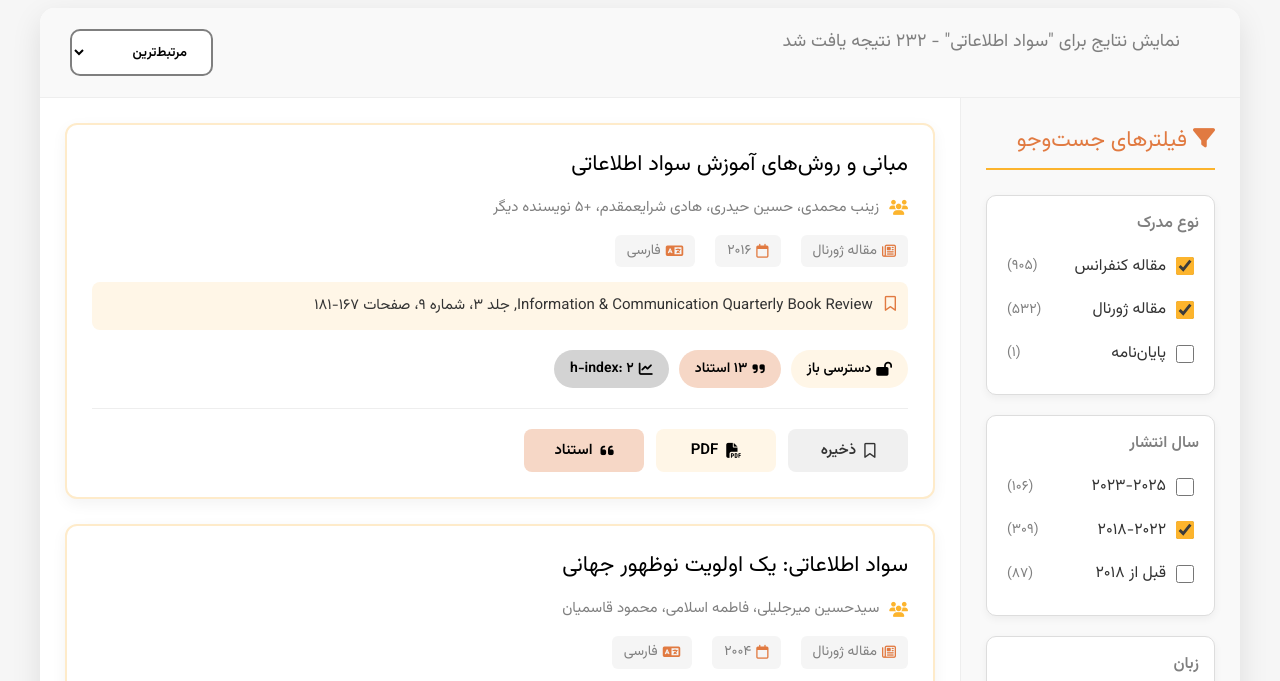
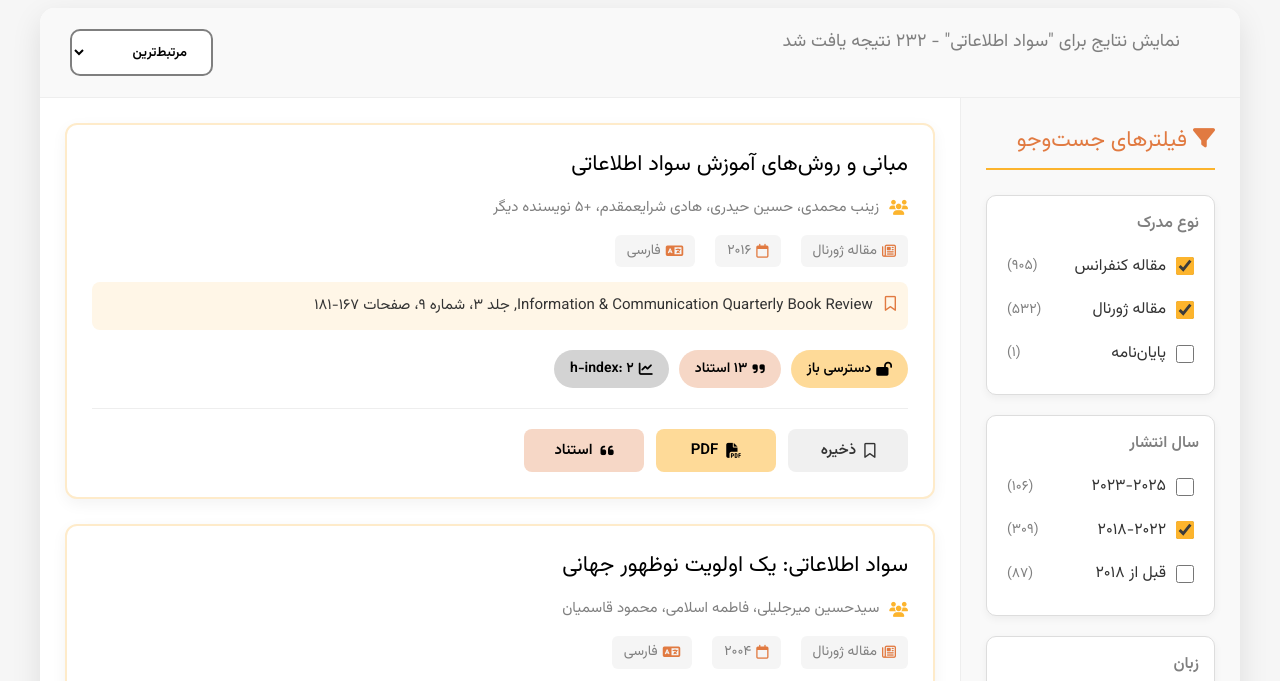
Before and after one commit to SciExplore-2025/resultpage, a plain HTML site: page index.html in a window 1280 px wide. Shown: the part 82-763 px from the top of the page. Drawn offline with Linux system fonts and the light colour scheme.

Commit message:
Update index.html

```diff
--- a/index.html
+++ b/index.html
@@ -353,7 +353,7 @@
         }
 
         .tag-open {
-            background: #FFF6E7;
+            background: #FEDA98;
             color: black;
         }
 
@@ -399,7 +399,7 @@
         }
 
         .btn-pdf {
-            background: #FFF6E7;
+            background: #FEDA98;
             color: black;
         }
 
```
